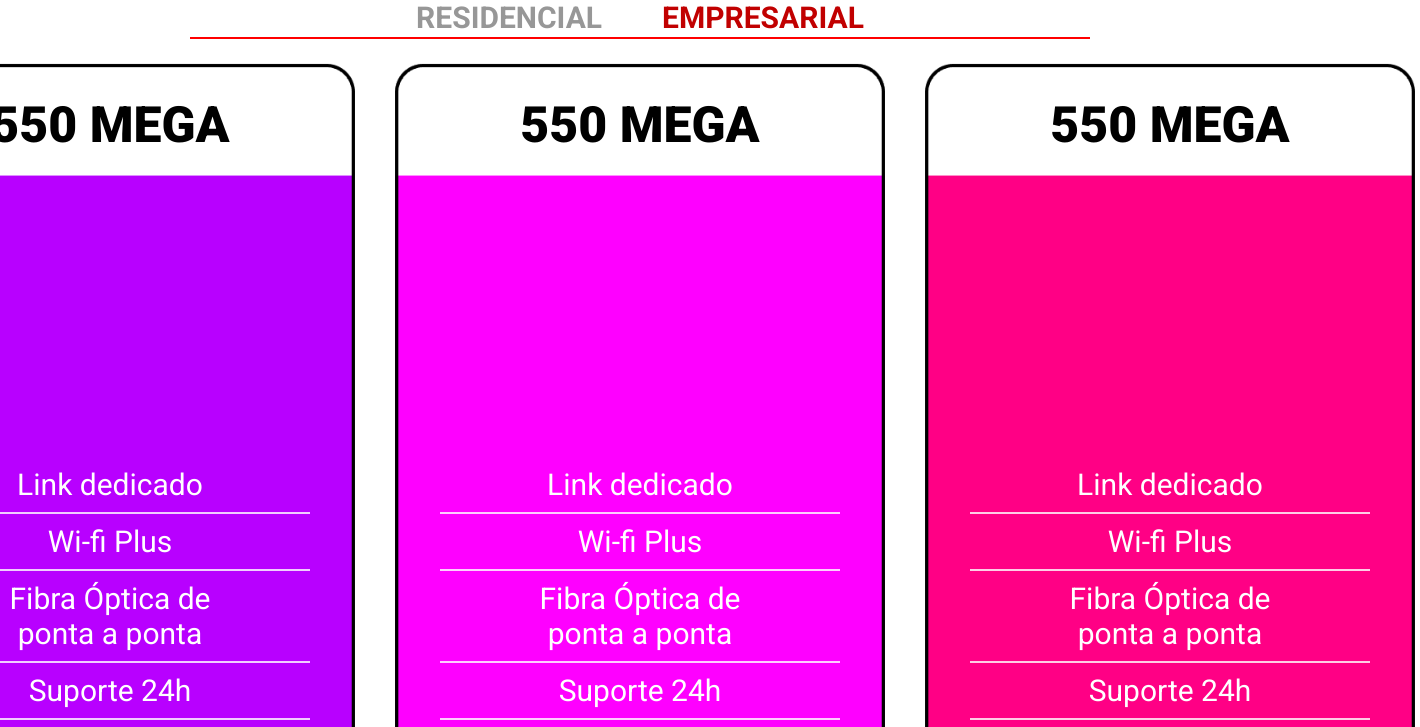
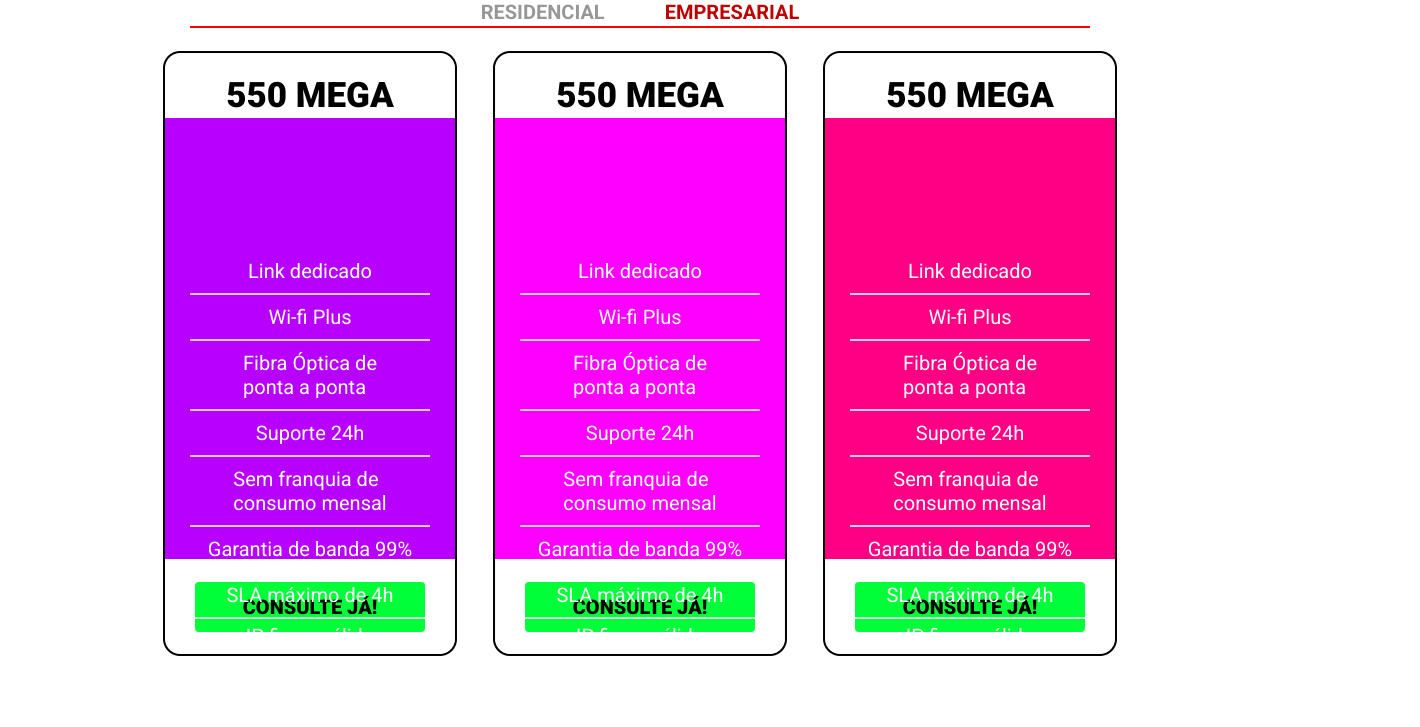
Before and after one commit to beatrizcdsmartins/slider-desktop, a plain HTML site: page index.html in a window 1280 px wide. Both pictures are taken after a click on the button "EMPRESARIAL". Shown: the top 727 px of the page, 1420 px wide, since content can reach past the window. Drawn offline with nearby package versions, Linux system fonts and the light colour scheme.

Commit message:
return-origin size cards

```diff
--- a/index.html
+++ b/index.html
@@ -26,8 +26,8 @@
 
         <div class="mode-buttons">
             <div class="btn-container">
-                <button onclick="showComercial()" class="btn-link" style="font-size: 30px;">RESIDENCIAL</button>
-                <button onclick="showResidencial()" class="btn-link"style="font-size: 30px;">EMPRESARIAL</button>
+                <button onclick="showComercial()">RESIDENCIAL</button>
+                <button onclick="showResidencial()">EMPRESARIAL</button>
             </div>
 
         </div>
@@ -39,7 +39,7 @@
             <div class="carousel-comercial">
                 <div class="slide slide-background3">
                     <div class="backgroundresi bac1">
-                        <h1 class="main-title">250 MEGA</h1>
+                        <h1>250 MEGA</h1>
                         <div class="container-intern-card parg-card" >
                             <div><p>Wi-fi Plus</p></div>
                             <div><p>Fibra Óptica de<br>ponta a ponta</p></div>
@@ -56,7 +56,7 @@
 
                 <div class="slide slide-background3">
                     <div class="backgroundresi bac2">
-                        <h1 class="main-title">450 MEGA</h1>
+                        <h1>450 MEGA</h1>
                         <div class="container-intern-card parg-card" >
                             <div><p>Wi-fi Plus</p></div>
                             <div><p>Fibra Óptica de<br>ponta a ponta</p></div>
@@ -73,7 +73,7 @@
 
                 <div class="slide slide-background3">
                     <div class="backgroundresi">
-                        <h1 class="main-title">550 MEGA</h1>
+                        <h1>550 MEGA</h1>
                         <div class="container-intern-card parg-card" >
                             <div><p>Wi-fi Plus</p></div>
                             <div><p>Fibra Óptica de<br>ponta a ponta</p></div>
@@ -98,8 +98,8 @@
             <div class="carousel-empresarial">
                 <div class="slide slide-background3">
                     <div class="backgroundresi back-empresa-1 empresa">
-                        <h1 class="main-title-emp">550 MEGA</h1>
-                        <div class="container-intern-card parg-card pag-maior" >
+                        <h1>550 MEGA</h1>
+                        <div class="container-intern-card parg-card" >
                             <div><p>Link dedicado</p></div>
                             <div><p>Wi-fi Plus</p></div>
                             <div><p>Fibra Óptica de<br>ponta a ponta</p></div>
@@ -110,7 +110,7 @@
                             <div><p>IP fixo e válido</p></div>
                         </div>
                         <div class="container-intern-card last-div">
-                            <button class="btn-emp">CONSULTE JÁ!</button>
+                            <button>CONSULTE JÁ!</button>
                         </div>
 
                     </div>
@@ -118,8 +118,8 @@
 
                 <div class="slide slide-background3">
                     <div class="backgroundresi back-empresa-2 empresa">
-                        <h1 class="main-title-emp">550 MEGA</h1>
-                        <div class="container-intern-card parg-card pag-maior" >
+                        <h1>550 MEGA</h1>
+                        <div class="container-intern-card parg-card" >
                             <div><p>Link dedicado</p></div>
                             <div><p>Wi-fi Plus</p></div>
                             <div><p>Fibra Óptica de<br>ponta a ponta</p></div>
@@ -131,7 +131,7 @@
                         </div>
                         <div class="container-intern-card last-div">
 
-                            <button class="btn-emp">CONSULTE JÁ!</button>
+                            <button>CONSULTE JÁ!</button>
                         </div>
 
                     </div>
@@ -139,8 +139,8 @@
 
                 <div class="slide slide-background3">
                     <div class="backgroundresi back-empresa-3 empresa">
-                        <h1 class="main-title-emp">550 MEGA</h1>
-                        <div class="container-intern-card parg-card pag-maior" >
+                        <h1>550 MEGA</h1>
+                        <div class="container-intern-card parg-card" >
                             <div><p>Link dedicado</p></div>
                             <div><p>Wi-fi Plus</p></div>
                             <div><p>Fibra Óptica de<br>ponta a ponta</p></div>
@@ -152,12 +152,14 @@
                         </div>
                         <div class="container-intern-card last-div">
 
-                            <button class="btn-emp">CONSULTE JÁ!</button>
+                            <button>CONSULTE JÁ!</button>
                         </div>
 
                     </div>
                 </div>
             </div>
+
+
         </div>
 
 
@@ -246,8 +248,8 @@
             background-size: cover;
             background-position: center;
             background-repeat: no-repeat;
-            width: 500px;
-            height: 773px;
+            width: 300px;
+            height: 464px;
             padding: 0 5px;
             border-radius: 20px;
             display: flex;
@@ -265,8 +267,6 @@
         }
 
         .parg-card{
-
-
             height: 200px;
             display: flex;
             flex-direction: column;
@@ -280,7 +280,7 @@
         .parg-card p{
             font-weight: 400;
             color:#fff;
-            font-size: 35px;
+            font-size: 20px;
 
 
 
@@ -290,7 +290,7 @@
 
         .parg-card div:not(:last-child){
             border-bottom: 2px rgb(255, 255, 255,0.8) solid;
-            width:min(18em, 300px);
+            width:15em;
             display: flex;
             justify-content: center;
             padding: 10px;
@@ -311,10 +311,10 @@
             background-color: #00FF38;
             border: none;
             border-radius: 4px;
-            width: 400px;
-            height: 80px;
+            width: 230px;
+            height: 50px;
             font-weight:900 ;
-            font-size: 30px;
+            font-size: 20px;
 
 
 
@@ -326,19 +326,7 @@
 
         h1{
             font-weight: 900;
-            font-size: 50px;
-
-        }
-
-        .main-title{
-            position: relative;
-            bottom: 26px;
-        }
-
-        .main-title-emp{
-            position: relative;
-            bottom: 50px;
-
+            font-size: 35px;
         }
 
         .bac1{
@@ -366,19 +354,18 @@
 
         .back-empresa-1{
             background-image: url(./assets/background1big.png);
-            height: 1018px;
+            height: 611px;
         }
 
         .back-empresa-2{
             background-image: url(./assets/background2big.png);
-            height: 1018px;
+            height: 611px;
 
         }
 
         .back-empresa-3{
             background-image: url(./assets/background3big.png);
-            height: 1018px;
-
+            height: 611px;
 
         }
 
@@ -387,25 +374,6 @@
             flex-direction: column;
             gap: 80px;
         }
-
-        .pag-maior p{
-            font-size: 30px !important;
-            text-align: center;
-        }
-
-        .pag-maior div{
-            width: 400px !important;
-        }
-
-
-
-
-        .btn-emp{
-            position: relative;
-            top: 30px;
-        }
-
-
 
 
     </style>
```
